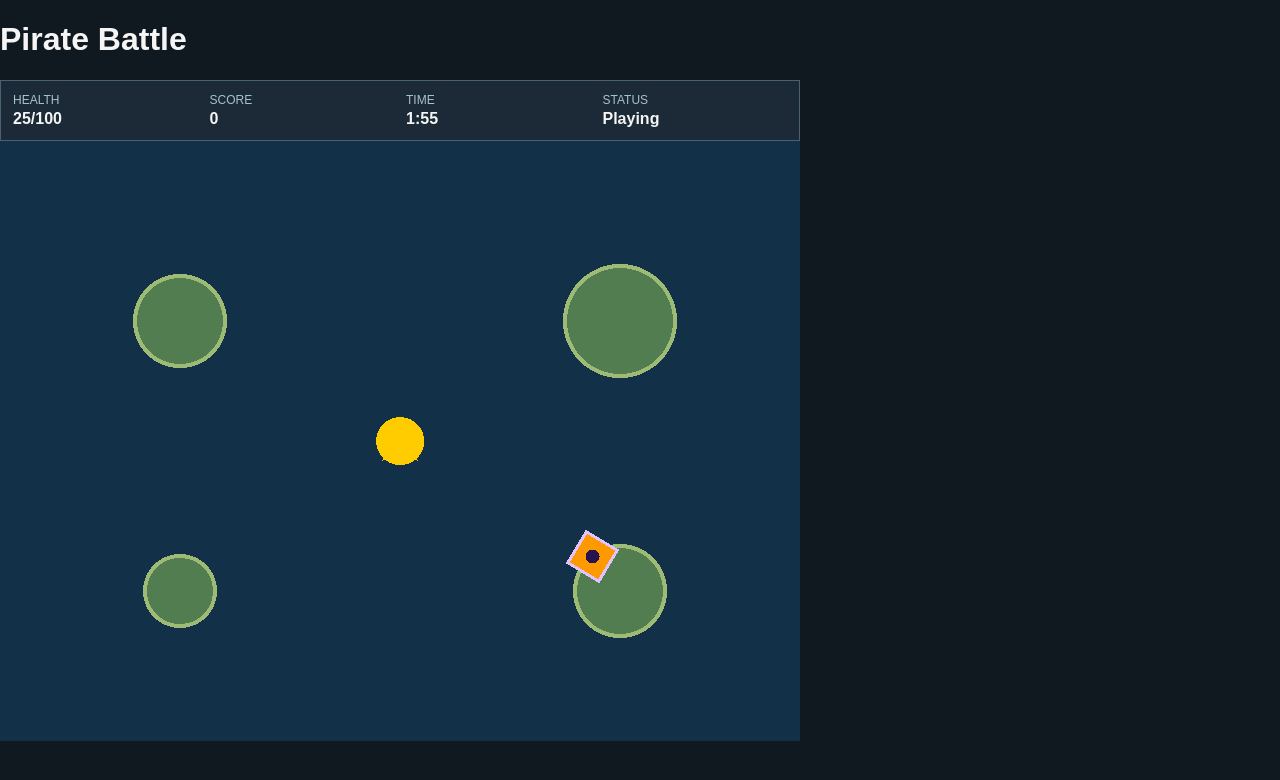
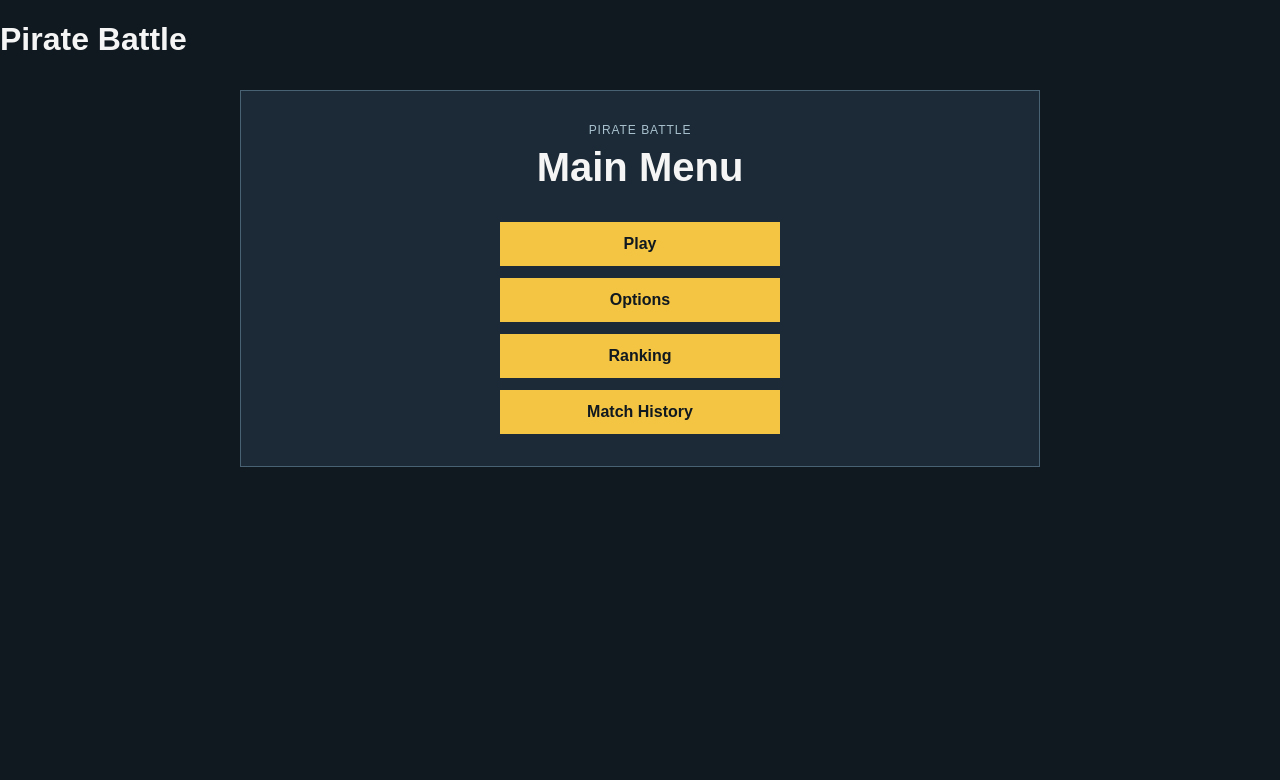
Before and after one commit to JoaoVBRodrigues/jungle-gaming-pirate-battle, a React (Vite) app: page / in a window 1280 px wide. Shown: the top 780 px of the page. Built offline with nearby package versions, Linux system fonts and the light colour scheme.

Commit message:
feat: enhance game navigation with MainMenu and MenuPage components, add mock data for ranking and match history

```diff
--- a/src/App.tsx
+++ b/src/App.tsx
@@ -1,23 +1,56 @@
 import { useState } from 'react';
 import { GameHud } from './components/hud/GameHud';
+import { MainMenu } from './components/ui/MainMenu';
+import { MenuPage } from './components/ui/MenuPage';
 import { MatchResult } from './components/ui/MatchResult';
 import { resetGameState } from './game/simulation/gameStateStore';
 import { GameCanvas } from './game/rendering/GameCanvas';
+import type { AppScreen } from './types/menu';
 
 function App() {
+    const [screen, setScreen] = useState<AppScreen>('menu');
     const [gameKey, setGameKey] = useState(0);
 
-    function handlePlayAgain() {
+    function handlePlay() {
         resetGameState();
         setGameKey((currentKey) => currentKey + 1);
+        setScreen('game');
+    }
+
+    function handlePlayAgain() {
+        handlePlay();
+    }
+
+    function handleBackToMenu() {
+        resetGameState();
+        setScreen('menu');
     }
 
     return (
         <main>
             <h1>Pirate Battle</h1>
-            <GameHud />
-            <GameCanvas key={gameKey} />
-            <MatchResult onPlayAgain={handlePlayAgain} />
+            {screen === 'menu' && (
+                <MainMenu
+                    onNavigate={setScreen}
+                    onPlay={handlePlay}
+                />
+            )}
+            {screen !== 'menu' && screen !== 'game' && (
+                <MenuPage
+                    screen={screen}
+                    onBack={handleBackToMenu}
+                />
+            )}
+            {screen === 'game' && (
+                <>
+                    <GameHud />
+                    <GameCanvas key={gameKey} />
+                    <MatchResult
+                        onPlayAgain={handlePlayAgain}
+                        onBackToMenu={handleBackToMenu}
+                    />
+                </>
+            )}
         </main>
     );
 }
--- /dev/null
+++ b/src/components/ui/MainMenu.tsx
@@ -0,0 +1,33 @@
+import type { AppScreen } from '../../types/menu';
+import './Menu.css';
+
+interface MainMenuProps {
+    onNavigate: (screen: Exclude<AppScreen, 'game' | 'menu'>) => void;
+    onPlay: () => void;
+}
+
+export function MainMenu({ onNavigate, onPlay }: MainMenuProps) {
+    return (
+        <section className="menu-screen" aria-labelledby="main-menu-title">
+            <p className="menu-screen__eyebrow">Pirate Battle</p>
+            <h2 id="main-menu-title">Main Menu</h2>
+            <div className="menu-screen__actions">
+                <button type="button" onClick={onPlay}>
+                    Play
+                </button>
+                <button type="button" onClick={() => onNavigate('options')}>
+                    Options
+                </button>
+                <button type="button" onClick={() => onNavigate('ranking')}>
+                    Ranking
+                </button>
+                <button
+                    type="button"
+                    onClick={() => onNavigate('history')}
+                >
+                    Match History
+                </button>
+            </div>
+        </section>
+    );
+}
--- a/src/components/ui/MatchResult.css
+++ b/src/components/ui/MatchResult.css
@@ -69,3 +69,22 @@
     outline: 3px solid #9dbbff;
     outline-offset: 3px;
 }
+
+.match-result__secondary-button {
+    width: 100%;
+    margin-top: 0.75rem;
+    padding: 0.7rem 1rem;
+    color: #d7e3e8;
+    background: transparent;
+    border: 1px solid #7894a3;
+    cursor: pointer;
+}
+
+.match-result__secondary-button:hover {
+    background: #294252;
+}
+
+.match-result__secondary-button:focus-visible {
+    outline: 3px solid #9dbbff;
+    outline-offset: 3px;
+}
--- a/src/components/ui/MatchResult.tsx
+++ b/src/components/ui/MatchResult.tsx
@@ -4,6 +4,7 @@ import './MatchResult.css';
 
 interface MatchResultProps {
     onPlayAgain: () => void;
+    onBackToMenu: () => void;
 }
 
 function formatDuration(totalSeconds: number): string {
@@ -14,7 +15,10 @@ function formatDuration(totalSeconds: number): string {
     return `${minutes}:${seconds.toString().padStart(2, '0')}`;
 }
 
-export function MatchResult({ onPlayAgain }: MatchResultProps) {
+export function MatchResult({
+    onPlayAgain,
+    onBackToMenu,
+}: MatchResultProps) {
     const gameState = useGameState();
 
     if (gameState.status !== 'finished') {
@@ -59,6 +63,13 @@ export function MatchResult({ onPlayAgain }: MatchResultProps) {
                 >
                     Play Again
                 </button>
+                <button
+                    className="match-result__secondary-button"
+                    type="button"
+                    onClick={onBackToMenu}
+                >
+                    Back to Menu
+                </button>
             </div>
         </section>
     );
--- /dev/null
+++ b/src/components/ui/Menu.css
@@ -0,0 +1,88 @@
+.menu-screen {
+    width: min(100%, 800px);
+    margin: 2rem auto;
+    padding: 2rem;
+    color: #f5f5f5;
+    text-align: center;
+    background: #1b2a36;
+    border: 1px solid #496273;
+}
+
+.menu-screen__eyebrow {
+    margin: 0 0 0.5rem;
+    color: #a9c1ce;
+    font-size: 0.75rem;
+    letter-spacing: 0.08em;
+    text-transform: uppercase;
+}
+
+.menu-screen h2 {
+    margin: 0;
+    font-size: clamp(1.75rem, 6vw, 2.5rem);
+}
+
+.menu-screen__actions {
+    display: grid;
+    gap: 0.75rem;
+    width: min(100%, 280px);
+    margin: 2rem auto 0;
+}
+
+.menu-screen button {
+    min-height: 2.75rem;
+    padding: 0.65rem 1rem;
+    color: #101820;
+    font-weight: 700;
+    background: #f4c542;
+    border: 0;
+    cursor: pointer;
+}
+
+.menu-screen button:hover {
+    background: #ffd968;
+}
+
+.menu-screen button:focus-visible {
+    outline: 3px solid #9dbbff;
+    outline-offset: 3px;
+}
+
+.menu-screen__content {
+    margin: 1.5rem auto;
+    overflow-x: auto;
+    color: #d7e3e8;
+}
+
+.menu-screen__content p {
+    margin: 0.5rem 0;
+}
+
+.menu-screen__back {
+    width: min(100%, 280px);
+}
+
+.menu-table {
+    width: 100%;
+    min-width: 420px;
+    border-collapse: collapse;
+}
+
+.menu-table th,
+.menu-table td {
+    padding: 0.65rem;
+    text-align: left;
+    border-bottom: 1px solid #496273;
+}
+
+.menu-table th {
+    color: #a9c1ce;
+    font-size: 0.75rem;
+    text-transform: uppercase;
+}
+
+@media (max-width: 520px) {
+    .menu-screen {
+        margin: 1rem auto;
+        padding: 1.25rem;
+    }
+}
--- /dev/null
+++ b/src/components/ui/MenuPage.tsx
@@ -0,0 +1,90 @@
+import { MOCK_MATCH_HISTORY, MOCK_RANKING } from '../../mocks/menuData';
+import type { AppScreen } from '../../types/menu';
+import './Menu.css';
+
+interface MenuPageProps {
+    screen: Exclude<AppScreen, 'menu' | 'game'>;
+    onBack: () => void;
+}
+
+const pageTitles: Record<MenuPageProps['screen'], string> = {
+    options: 'Options',
+    ranking: 'Ranking',
+    history: 'Match History',
+};
+
+export function MenuPage({ screen, onBack }: MenuPageProps) {
+    return (
+        <section className="menu-screen" aria-labelledby="menu-page-title">
+            <p className="menu-screen__eyebrow">Pirate Battle</p>
+            <h2 id="menu-page-title">{pageTitles[screen]}</h2>
+            {screen === 'options' && <OptionsContent />}
+            {screen === 'ranking' && <RankingContent />}
+            {screen === 'history' && <HistoryContent />}
+            <button className="menu-screen__back" type="button" onClick={onBack}>
+                Back
+            </button>
+        </section>
+    );
+}
+
+function OptionsContent() {
+    return (
+        <div className="menu-screen__content">
+            <p>Gameplay options will be available in a future update.</p>
+            <p>Current arena: 800 x 600</p>
+        </div>
+    );
+}
+
+function RankingContent() {
+    return (
+        <div className="menu-screen__content">
+            <table className="menu-table">
+                <thead>
+                    <tr>
+                        <th>Rank</th>
+                        <th>Player</th>
+                        <th>Score</th>
+                    </tr>
+                </thead>
+                <tbody>
+                    {MOCK_RANKING.map((entry) => (
+                        <tr key={entry.position}>
+                            <td>{entry.position}</td>
+                            <td>{entry.playerName}</td>
+                            <td>{entry.score}</td>
+                        </tr>
+                    ))}
+                </tbody>
+            </table>
+        </div>
+    );
+}
+
+function HistoryContent() {
+    return (
+        <div className="menu-screen__content">
+            <table className="menu-table">
+                <thead>
+                    <tr>
+                        <th>Date</th>
+                        <th>Result</th>
+                        <th>Score</th>
+                        <th>Duration</th>
+                    </tr>
+                </thead>
+                <tbody>
+                    {MOCK_MATCH_HISTORY.map((entry) => (
+                        <tr key={`${entry.date}-${entry.score}`}>
+                            <td>{entry.date}</td>
+                            <td>{entry.result}</td>
+                            <td>{entry.score}</td>
+                            <td>{entry.duration}</td>
+                        </tr>
+                    ))}
+                </tbody>
+            </table>
+        </div>
+    );
+}
--- /dev/null
+++ b/src/mocks/menuData.ts
@@ -0,0 +1,25 @@
+import type {
+    MatchHistoryEntry,
+    RankingEntry,
+} from '../types/menu';
+
+export const MOCK_RANKING: readonly RankingEntry[] = [
+    { position: 1, playerName: 'Captain Nova', score: 1250 },
+    { position: 2, playerName: 'Sea Wolf', score: 980 },
+    { position: 3, playerName: 'You', score: 750 },
+];
+
+export const MOCK_MATCH_HISTORY: readonly MatchHistoryEntry[] = [
+    {
+        date: '2026-09-17',
+        result: 'Victory',
+        score: 750,
+        duration: '2:00',
+    },
+    {
+        date: '2026-09-16',
+        result: 'Game Over',
+        score: 320,
+        duration: '1:14',
+    },
+];
--- /dev/null
+++ b/src/types/menu.ts
@@ -0,0 +1,19 @@
+export type AppScreen =
+    | 'menu'
+    | 'options'
+    | 'ranking'
+    | 'history'
+    | 'game';
+
+export interface RankingEntry {
+    readonly position: number;
+    readonly playerName: string;
+    readonly score: number;
+}
+
+export interface MatchHistoryEntry {
+    readonly date: string;
+    readonly result: string;
+    readonly score: number;
+    readonly duration: string;
+}
```
